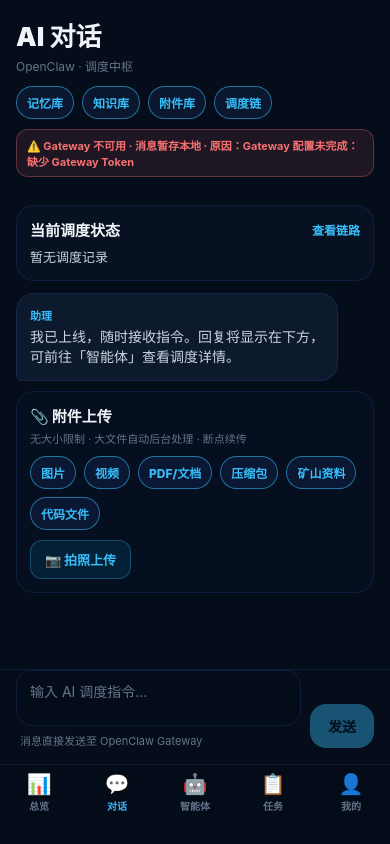
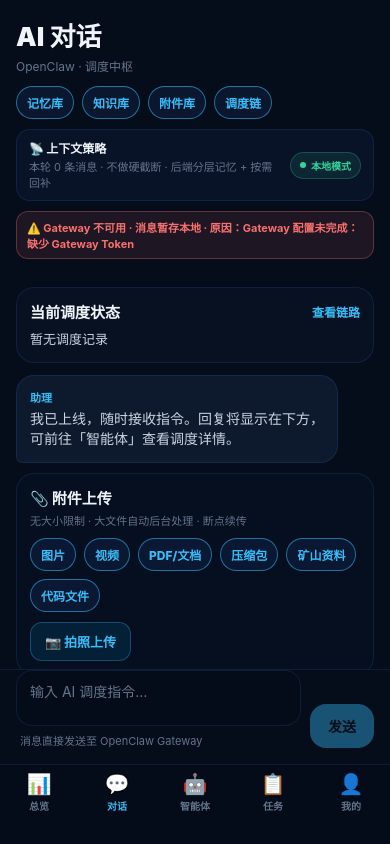
Before and after one commit to explore3363-coder/AIBrainIM, a React Native app: screen /Chat in a window 390 px wide. Built offline with nearby package versions, Linux system fonts and the light colour scheme.

Commit message:
P1 round7: add context strategy banner to chat header, upload policy banner, fix route param typing

```diff
--- a/src/screens/ChatScreen.tsx
+++ b/src/screens/ChatScreen.tsx
@@ -467,6 +467,23 @@ export function ChatScreen() {
             <Text style={styles.entryChipText}>调度链</Text>
           </TouchableOpacity>
         </View>
+
+        {/* 上下文策略说明 — 长上下文 + 分层记忆 + 按需回补 */}
+        <View style={styles.contextBanner}>
+          <View style={styles.contextBannerLeft}>
+            <Text style={styles.contextBannerTitle}>📡 上下文策略</Text>
+            <Text style={styles.contextBannerSub}>
+              本轮 {messages.length - 1} 条消息 · 不做硬截断 · 后端分层记忆 + 按需回补
+            </Text>
+          </View>
+          <View style={styles.contextPill}>
+            <View style={styles.contextDot} />
+            <Text style={styles.contextPillText}>
+              {runtimeMode === 'live' ? 'AI 在线' : '本地模式'}
+            </Text>
+          </View>
+        </View>
+
         {runtimeMode === 'fallback' && (
           <View style={styles.gatewayBanner}>
             <Text style={styles.gatewayBannerText}>
@@ -752,6 +769,33 @@ const styles = StyleSheet.create({
   },
   historyRestoredText: {color: '#34d399', fontSize: 11, fontWeight: '800'},
   gatewayBannerText: {color: '#f87171', fontSize: 11, fontWeight: '700'},
+
+  // 上下文策略说明
+  contextBanner: {
+    flexDirection: 'row',
+    alignItems: 'center',
+    gap: 10,
+    marginTop: 10,
+    paddingHorizontal: 12,
+    paddingVertical: 9,
+    borderRadius: 14,
+    backgroundColor: 'rgba(56,100,200,0.08)',
+    borderWidth: 1,
+    borderColor: C.borderSubtle,
+  },
+  contextBannerLeft: {flex: 1},
+  contextBannerTitle: {color: C.textTitle, fontSize: 12, fontWeight: '900'},
+  contextBannerSub:  {color: C.textMuted, fontSize: 11, marginTop: 3, lineHeight: 16},
+  contextPill: {
+    flexDirection: 'row', alignItems: 'center', gap: 5,
+    paddingHorizontal: 9, paddingVertical: 5,
+    borderRadius: 999,
+    backgroundColor: 'rgba(52,211,153,0.1)',
+    borderWidth: 1, borderColor: 'rgba(52,211,153,0.25)',
+  },
+  contextDot: {width: 6, height: 6, borderRadius: 3, backgroundColor: '#34d399'},
+  contextPillText: {color: '#34d399', fontSize: 10, fontWeight: '800'},
+
   chatContent:  {padding: 16, paddingBottom: 16},
 
   msgIn: {
--- a/src/screens/DispatchChainScreen.tsx
+++ b/src/screens/DispatchChainScreen.tsx
@@ -29,14 +29,14 @@ export function DispatchChainScreen() {
   const navigation = useNavigation<NativeStackNavigationProp<RootStackParamList>>();
   // Defensive: useRoute is a React Navigation hook that may not be available in test environments
   const rawRoute = typeof useRoute === 'function' ? useRoute() : null;
-  const route = (rawRoute ?? {params: undefined}) as RouteProp<RootStackParamList, 'DispatchChain'> | {params: undefined};
+  const route = (rawRoute ?? {params: undefined}) as RouteProp<RootStackParamList, 'DispatchChain'> | {params?: RootStackParamList['DispatchChain']};
   const {dispatches, refreshing, refresh} = useAppContext();
 
   const onRefresh = useCallback(() => { refresh(); }, [refresh]);
 
-  const focusDispatchId = route.params && 'focusDispatchId' in route.params ? route.params.focusDispatchId : undefined;
-  const focusTaskId = route.params && 'focusTaskId' in route.params ? route.params.focusTaskId : undefined;
-  const focusSessionKey = route.params && 'focusSessionKey' in route.params ? route.params.focusSessionKey : undefined;
+  const focusDispatchId = route.params?.focusDispatchId;
+  const focusTaskId = route.params?.focusTaskId;
+  const focusSessionKey = route.params?.focusSessionKey;
 
   const rankedDispatches = useMemo(() => {
     if (!focusDispatchId && !focusTaskId && !focusSessionKey) {
@@ -153,7 +153,7 @@ export function DispatchChainScreen() {
             <TouchableOpacity
               style={styles.emptyPrimaryBtn}
               activeOpacity={0.8}
-              onPress={() => navigation.navigate('Tabs', {screen: 'Chat'} as any)}
+              onPress={() => navigation.navigate('Tabs', {screen: 'Chat'})}
             >
               <Text style={styles.emptyPrimaryBtnText}>去对话发送指令</Text>
             </TouchableOpacity>
--- a/src/screens/TaskScreen.tsx
+++ b/src/screens/TaskScreen.tsx
@@ -387,7 +387,7 @@ export function TaskScreen() {
             <TouchableOpacity
               style={styles.emptyPrimaryBtn}
               activeOpacity={0.8}
-              onPress={() => navigation.navigate('Tabs', {screen: 'Chat'} as any)}
+              onPress={() => navigation.navigate('Tabs', {screen: 'Chat'})}
             >
               <Text style={styles.emptyPrimaryBtnText}>去对话发一条指令</Text>
             </TouchableOpacity>
--- a/src/screens/UploadScreen.tsx
+++ b/src/screens/UploadScreen.tsx
@@ -39,12 +39,12 @@ export function UploadScreen() {
   const navigation = useNavigation<NativeStackNavigationProp<RootStackParamList>>();
   // Defensive: useRoute is a React Navigation hook that may not be available in test environments
   const rawRoute = typeof useRoute === 'function' ? useRoute() : null;
-  const route = (rawRoute ?? {params: undefined}) as RouteProp<RootStackParamList, 'Upload'> | {params: undefined};
+  const route = (rawRoute ?? {params: undefined}) as RouteProp<RootStackParamList, 'Upload'> | {params?: RootStackParamList['Upload']};
   const {runtimeMode, runtimeError, gatewayConfigValid} = useAppContext();
   const [files, setFiles] = useState<UploadFile[]>([]);
 
-  const focusFileId = route.params && 'focusFileId' in (route.params as any) ? (route.params as any).focusFileId : undefined;
-  const focusDispatchId = route.params && 'focusDispatchId' in (route.params as any) ? (route.params as any).focusDispatchId : undefined;
+  const focusFileId = route.params?.focusFileId;
+  const focusDispatchId = route.params?.focusDispatchId;
 
   useEffect(() => {
     setFiles([...uploadService.getQueue()]);
@@ -197,6 +197,13 @@ export function UploadScreen() {
             </Text>
           </View>
         )}
+
+        {/* 上传链路说明：不做大小限制 */}
+        <View style={styles.uploadPolicyBanner}>
+          <Text style={styles.uploadPolicyText}>
+            📡 无大小限制 · 大文件自动分片 + 断点续传 · 后台 AI 处理队列
+          </Text>
+        </View>
 
         {files.length === 0 ? (
           <View style={styles.emptyState}>
@@ -391,6 +398,14 @@ const styles = StyleSheet.create({
   activeDot: {width: 8, height: 8, borderRadius: 4, backgroundColor: C.primary},
   activeText: {color: C.primary, fontSize: 12, fontWeight: '800', flex: 1},
 
+  uploadPolicyBanner: {
+    paddingHorizontal: 12, paddingVertical: 8, marginBottom: 10,
+    borderRadius: 12,
+    backgroundColor: 'rgba(52,211,153,0.07)',
+    borderWidth: 1, borderColor: 'rgba(52,211,153,0.18)',
+  },
+  uploadPolicyText: {color: '#34d399', fontSize: 11, fontWeight: '700', textAlign: 'center'},
+
   sectionTitle: {
     color: C.textMuted, fontSize: 11, fontWeight: '900',
     marginTop: 8, marginBottom: 8,
```
